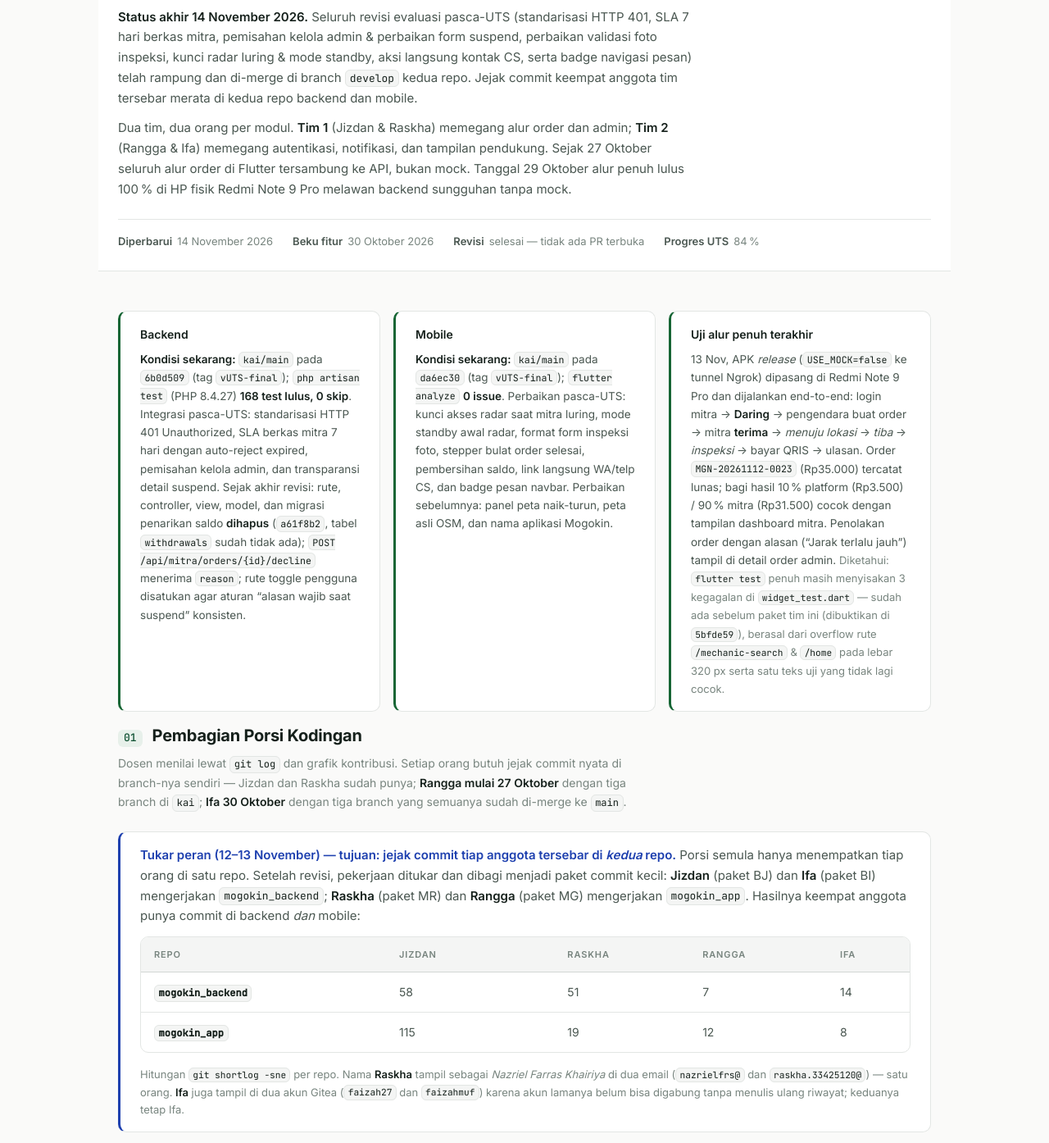
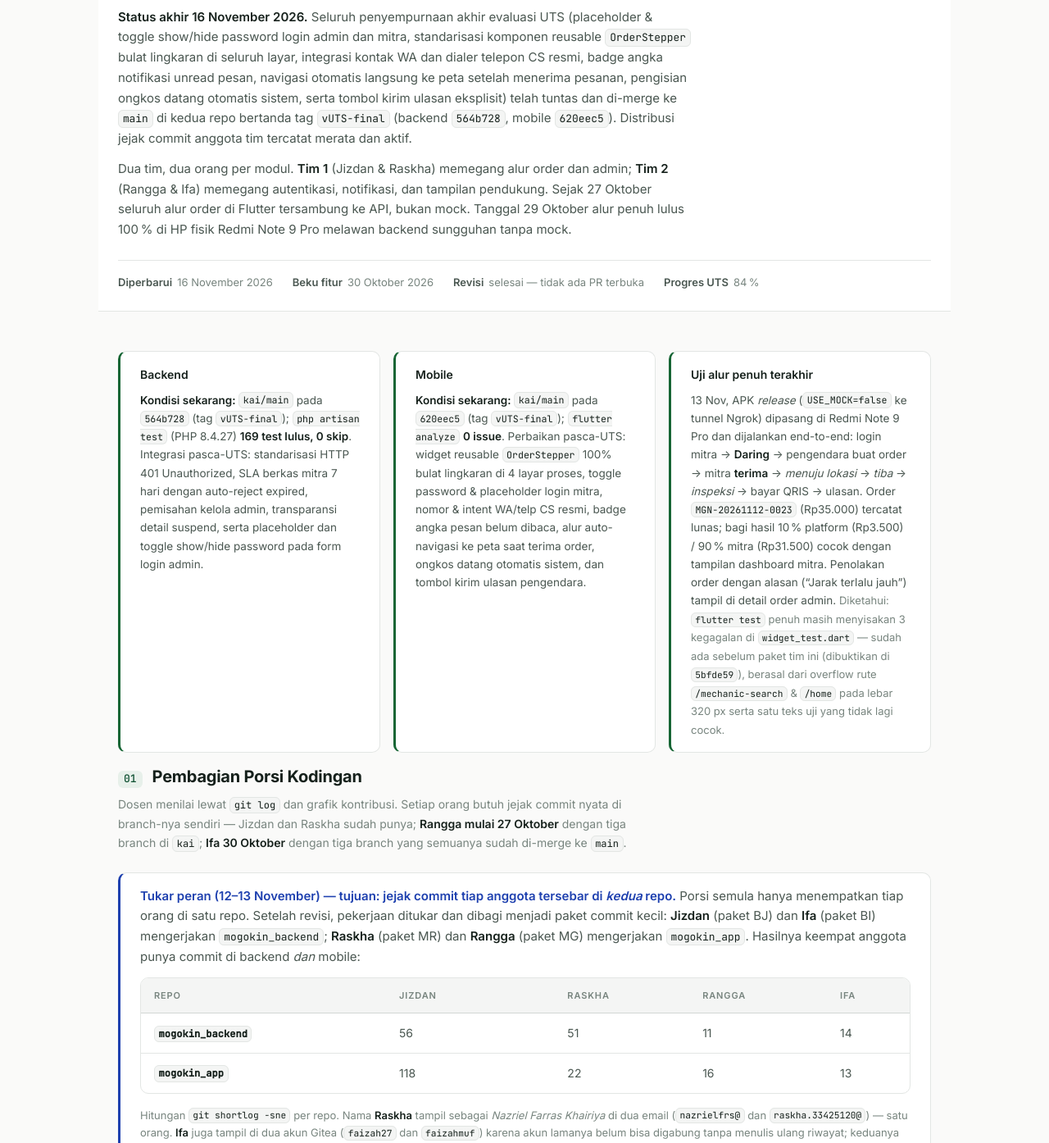
Before and after one commit to UnnamedPeople-Chin/mogokin-timeline, a plain HTML site: page index.html in a window 1280 px wide. Shown: the part 105-1499 px from the top of the page at 82% size. Drawn offline with Linux system fonts and the light colour scheme.

Commit message:
docs(timeline): perbarui rekap commit tim dan catat rilis penyempurnaan (16 Nov 2026)

```diff
--- a/index.html
+++ b/index.html
@@ -628,12 +628,12 @@
   <p class="eyebrow">PBL-202601-07 · MOGOKIN · Fase Implementasi</p>
   <h1>Porsi Kerja &amp; Timeline UTS</h1>
 
-  <p class="lede"><b>Status akhir 14 November 2026.</b> Seluruh revisi evaluasi pasca-UTS (standarisasi HTTP 401, SLA 7 hari berkas mitra, pemisahan kelola admin &amp; perbaikan form suspend, perbaikan validasi foto inspeksi, kunci radar luring &amp; mode standby, aksi langsung kontak CS, serta badge navigasi pesan) telah rampung dan di-merge di branch <code>develop</code> kedua repo. Jejak commit keempat anggota tim tersebar merata di kedua repo backend dan mobile.</p>
+  <p class="lede"><b>Status akhir 16 November 2026.</b> Seluruh penyempurnaan akhir evaluasi UTS (placeholder &amp; toggle show/hide password login admin dan mitra, standarisasi komponen reusable <code>OrderStepper</code> bulat lingkaran di seluruh layar, integrasi kontak WA dan dialer telepon CS resmi, badge angka notifikasi unread pesan, navigasi otomatis langsung ke peta setelah menerima pesanan, pengisian ongkos datang otomatis sistem, serta tombol kirim ulasan eksplisit) telah tuntas dan di-merge ke <code>main</code> di kedua repo bertanda tag <code>vUTS-final</code> (backend <code>564b728</code>, mobile <code>620eec5</code>). Distribusi jejak commit anggota tim tercatat merata dan aktif.</p>
 
   <p class="lede">Dua tim, dua orang per modul. <b>Tim 1</b> (Jizdan &amp; Raskha) memegang alur order dan admin; <b>Tim 2</b> (Rangga &amp; Ifa) memegang autentikasi, notifikasi, dan tampilan pendukung. Sejak 27 Oktober seluruh alur order di Flutter tersambung ke API, bukan mock. Tanggal 29 Oktober alur penuh lulus 100&thinsp;% di HP fisik Redmi Note 9 Pro melawan backend sungguhan tanpa mock.</p>
 
   <div class="stamp">
-    <span><b>Diperbarui</b> 14 November 2026</span>
+    <span><b>Diperbarui</b> 16 November 2026</span>
     <span><b>Beku fitur</b> 30 Oktober 2026</span>
     <span><b>Revisi</b> selesai &mdash; tidak ada PR terbuka</span>
     <span><b>Progres UTS</b> 84&thinsp;%</span>
@@ -643,11 +643,11 @@
   <div class="grid2" style="margin-top:0">
     <div class="card ok">
       <h3>Backend</h3>
-      <p><b>Kondisi sekarang:</b> <code>kai/main</code> pada <code>6b0d509</code> (tag <code>vUTS-final</code>); <code>php artisan test</code> (PHP 8.4.27) <b>168 test lulus, 0 skip</b>. Integrasi pasca-UTS: standarisasi HTTP 401 Unauthorized, SLA berkas mitra 7 hari dengan auto-reject expired, pemisahan kelola admin, dan transparansi detail suspend. Sejak akhir revisi: rute, controller, view, model, dan migrasi penarikan saldo <b>dihapus</b> (<code>a61f8b2</code>, tabel <code>withdrawals</code> sudah tidak ada); <code>POST /api/mitra/orders/{id}/decline</code> menerima <code>reason</code>; rute toggle pengguna disatukan agar aturan &ldquo;alasan wajib saat suspend&rdquo; konsisten.</p>
+      <p><b>Kondisi sekarang:</b> <code>kai/main</code> pada <code>564b728</code> (tag <code>vUTS-final</code>); <code>php artisan test</code> (PHP 8.4.27) <b>169 test lulus, 0 skip</b>. Integrasi pasca-UTS: standarisasi HTTP 401 Unauthorized, SLA berkas mitra 7 hari dengan auto-reject expired, pemisahan kelola admin, transparansi detail suspend, serta placeholder dan toggle show/hide password pada form login admin.</p>
     </div>
     <div class="card ok">
       <h3>Mobile</h3>
-      <p><b>Kondisi sekarang:</b> <code>kai/main</code> pada <code>da6ec30</code> (tag <code>vUTS-final</code>); <code>flutter analyze</code> <b>0 issue</b>. Perbaikan pasca-UTS: kunci akses radar saat mitra luring, mode standby awal radar, format form inspeksi foto, stepper bulat order selesai, pembersihan saldo, link langsung WA/telp CS, dan badge pesan navbar. Perbaikan sebelumnya: panel peta naik-turun, peta asli OSM, dan nama aplikasi Mogokin.</p>
+      <p><b>Kondisi sekarang:</b> <code>kai/main</code> pada <code>620eec5</code> (tag <code>vUTS-final</code>); <code>flutter analyze</code> <b>0 issue</b>. Perbaikan pasca-UTS: widget reusable <code>OrderStepper</code> 100% bulat lingkaran di 4 layar proses, toggle password &amp; placeholder login mitra, nomor &amp; intent WA/telp CS resmi, badge angka pesan belum dibaca, alur auto-navigasi ke peta saat terima order, ongkos datang otomatis sistem, dan tombol kirim ulasan pengendara.</p>
     </div>
     <div class="card ok">
       <h3>Uji alur penuh terakhir</h3>
@@ -664,8 +664,8 @@
       <table>
         <thead><tr><th>Repo</th><th>Jizdan</th><th>Raskha</th><th>Rangga</th><th>Ifa</th></tr></thead>
         <tbody>
-          <tr><td class="item"><code>mogokin_backend</code></td><td>58</td><td>51</td><td>7</td><td>14</td></tr>
-          <tr><td class="item"><code>mogokin_app</code></td><td>115</td><td>19</td><td>12</td><td>8</td></tr>
+          <tr><td class="item"><code>mogokin_backend</code></td><td>56</td><td>51</td><td>11</td><td>14</td></tr>
+          <tr><td class="item"><code>mogokin_app</code></td><td>118</td><td>22</td><td>16</td><td>13</td></tr>
         </tbody>
       </table>
     </div>
@@ -962,6 +962,17 @@
         <li><b>Radar &amp; Alur Inspeksi Mitra (Raskha):</b> Akses radar dikunci saat mitra berstatus luring, status awal radar disetel mode standby/scanning (tidak langsung memunculkan pesanan masuk), dan perbaikan serialisasi form inspeksi on-site saat mengunggah foto bukti.</li>
       </ul>
     </li>
+
+    <li class="key">
+      <span class="when">Penyempurnaan Akhir Tim (16 November)</span>
+      <span class="what">Pemolesan konsistensi UI, UX auth, dan otomatisasi alur pesanan oleh seluruh anggota tim.</span>
+      <ul>
+        <li><b>Backend &amp; Auth (Rangga):</b> Menambahkan placeholder interaktif dan tombol toggle mata <i>show/hide password</i> pada portal login web admin (<code>/admin/login</code>), dilengkapi unit test interaksi formulir.</li>
+        <li><b>Komponen Stepper Reusable (Ifa):</b> Membangun widget bersama <code>OrderStepper</code> dengan bentuk 100% bulat lingkaran (<code>BoxShape.circle</code>) dan margin aman di 4 layar (<i>Menuju Lokasi</i>, <i>Inspeksi</i>, <i>Pembayaran</i>, dan <i>Order Selesai</i>).</li>
+        <li><b>Kontak CS, Badge, &amp; Login Mitra (Rangga):</b> Memperbaiki skema URL WhatsApp (<code>https://wa.me/6281229680104</code>), dialer telepon CS resmi, badge angka notifikasi unread pada tab Pesan navbar, serta toggle kata sandi login mitra.</li>
+        <li><b>Alur Order &amp; Ulasan (Raskha):</b> Tombol terima order langsung mengalihkan navigasi ke layar peta rute mitra, ongkos datang form inspeksi disetel otomatis sistem (Rp 5.000 / read-only), dan penambahan tombol submit ulasan eksplisit di layar rating pengendara.</li>
+      </ul>
+    </li>
   </ol>
 </div>
 
```
